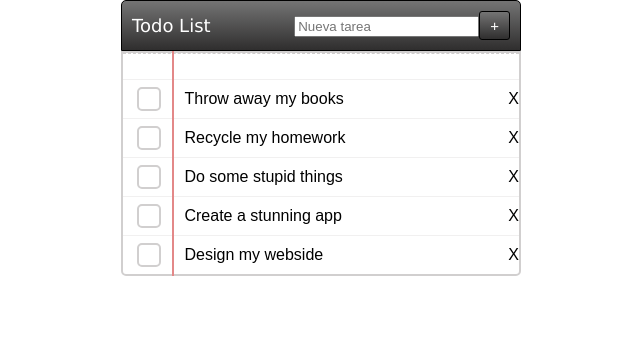
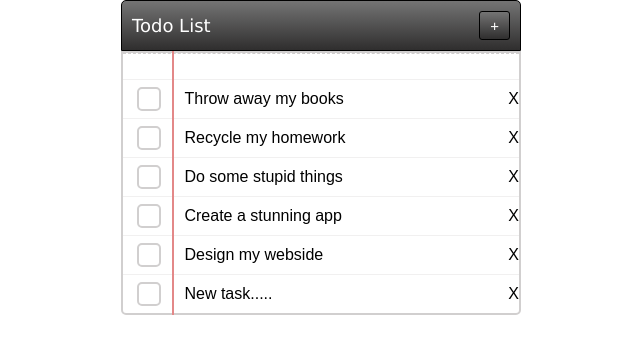
Before and after one commit to BaudraccoA/Trabajo-Final-Integrador-React-master, a React (Vite) app: page / in a window 1280 px wide. Shown: the top 354 px of the page, without its empty margins (319-959 px from the left). Built offline with nearby package versions, Linux system fonts and the light colour scheme; a web font is replaced by a local one.

Commit message:
se agrega cambios para agregar yarea desde la lista

```diff
--- a/package.json
+++ b/package.json
@@ -11,7 +11,8 @@
   },
   "dependencies": {
     "react": "^18.2.0",
-    "react-dom": "^18.2.0"
+    "react-dom": "^18.2.0",
+    "react-router-dom": "^6.20.0"
   },
   "devDependencies": {
     "@types/react": "^18.2.15",
--- a/src/Components/Task/TaskForm.jsx
+++ b/src/Components/Task/TaskForm.jsx
@@ -1,9 +1,17 @@
+
 import React, { useState } from 'react';
 import './TaskForm.css';
 
-const TaskForm = ({onAddTask}) => {
+const TaskForm = ({ onAddTask }) => {
   const [newTaskDescription, setNewTaskDescription] = useState('');
 
+  const handleButtonClick = () => {
+    // Verificar que haya una descripción antes de agregar la tarea
+    if (newTaskDescription.trim() !== '') {
+      onAddTask(newTaskDescription);
+      setNewTaskDescription('');
+    }
+  };
 
   //Para guardar en el Local Storage del navegador el valor.
   const handleSubmit = (e) => {
@@ -11,34 +19,19 @@ const TaskForm = ({onAddTask}) => {
     localStorage.setItem('tasks', newTaskDescription );
     setNewTaskDescription('');
     onAddTask(newTaskDescription)
-  };
-
-  // Con enter se agrega la tarea una vez escrita en el input
-  /*const handleKeyDown = (e) => {
-    if (e.key === 'Enter') {
-      handleAddTask();
-    }
-  };*/
+    };
 
   return (
     <div className="todo-list-container">
-      <div className="header">
-        <div className="title">Todo List</div>
-        <form onSubmit={handleSubmit}>
-          <input
-            type="text"
-            placeholder="Nueva tarea"
-            value={newTaskDescription}
-            onChange={(e) => setNewTaskDescription(e.target.value)}
-           // onKeyDown={handleKeyDown}
-          />
-          <button className="add-button" >
-            +
+     <div className="header">
+      <div className="title">Todo List</div>
+        <div className="add-button-container">
+         <button className="add-button" onClick={handleButtonClick}>
+           +
           </button>
-          </form>
         </div>
       </div>
-
+    </div>
   );
 };
 
--- a/src/Components/Task/TaskItem.jsx
+++ b/src/Components/Task/TaskItem.jsx
@@ -1,20 +1,64 @@
 import React, { useState } from 'react';
 import './TaskItem.css';
 
-const TaskItem = ({ task, onTaskComplete, onDeleteTask }) => {
-  const [completed, setCompleted] = useState(false);
+  const TaskItem = ({ task, onTaskComplete, onDeleteTask, onEditTask }) => {
+    const [isEditing, setIsEditing] = useState(false);
+    const [editedDescription, setEditedDescription] = useState(task.description);
 
   const handleComplete = () => {
-    setCompleted(!completed);
-    onTaskComplete(task.id, !completed);
+    onTaskComplete(task.id, !task.completed);
   };
 
+  const handleEdit = () => {
+    setIsEditing(true);
+    // Set el valor inicial del campo de edición al valor actual de la tarea
+    setEditedDescription(task.description);
+  };
+
+  const handleInputChange = (e) => {
+    setEditedDescription(e.target.value);
+  };
+
+  const handleSaveEdit = () => {
+     // Guardar cambios al presionar el botón "+"
+    onEditTask(task.id, editedDescription);
+    setIsEditing(false);
+  };
+
+  const handleBlur = () => {
+    // Guardar cambios al hacer clic fuera del campo de edición
+    handleSaveEdit();
+  };
+
+  const handleKeyDown = (e) => {
+    // Guardar cambios al presionar "Enter"
+    if (e.key === 'Enter') {
+      handleSaveEdit();
+    }
+  };
+
+
   return (
-    <div className={`task-row ${completed ? 'completed' : ''}`}>
+   <div className={`task-row ${task.completed ? 'completed' : ''}`}>
       <div className="left-column">
         <div className="event-square" onClick={handleComplete}></div>
       </div>
-      <div className="right-column">{task.description}</div>
+      <div className="right-column">
+        { isEditing ? (
+          <>
+            <input
+              type="text"
+              value={editedDescription}
+              onChange={handleInputChange}
+              onBlur={handleBlur}
+              onKeyDown={handleKeyDown}
+            />
+
+          </>
+        ) : (
+          <div onClick={handleEdit}>{task.description}</div>
+        )}
+      </div>
       <div className="delete-button" onClick={() => onDeleteTask(task.id)}>
         X
       </div>
--- a/src/Components/Task/TaskList.jsx
+++ b/src/Components/Task/TaskList.jsx
@@ -2,7 +2,7 @@ import React from 'react';
 import './TaskList.css';
 import TaskItem from './TaskItem';
 
-const TaskList = ({ tasks, onTaskComplete, onDeleteTask }) => {
+const TaskList = ({ tasks, onTaskComplete, onDeleteTask, onEditTask, editingTaskId }) => {
   return (
     <div className="task-list-container">
       <div className='vertical-line'></div>
@@ -14,6 +14,7 @@ const TaskList = ({ tasks, onTaskComplete, onDeleteTask }) => {
             task={task}
             onTaskComplete={onTaskComplete}
             onDeleteTask={onDeleteTask}
+            onEditTask={onEditTask}
           />
         ))}
       </div>
--- a/src/main.jsx
+++ b/src/main.jsx
@@ -2,7 +2,6 @@ import React, { useState } from 'react';
 import ReactDOM from 'react-dom/client';
 import TaskList from './Components/Task/TaskList';
 import TaskForm from './Components/Task/TaskForm';
-
 
 const MainApp = () => {
  const [tasks, setTasks] = useState([
@@ -11,30 +10,49 @@ const MainApp = () => {
  { id: 3, description: 'Do some stupid things' },
  { id: 4, description: 'Create a stunning app' },
  { id: 5, description: 'Design my webside' },
+ { id: 6, description: 'New task.....' },
 
-        // ... otras tareas
+// ... Otras tareas
  ]);
 
 
 const handleTaskComplete = (taskId, completed) => {
 
 const updatedTasks = tasks.map((task) =>
-      task.id === taskId ? { ...task, completed } : task
+ task.id === taskId ? { ... task, completed } : task
  );
  setTasks(updatedTasks);
  };
 
 const handleAddTask = (newTaskDescription) => {
-    // lógica para agregar una nueva tarea
+ //lógica para agregar una nueva tarea
  const newTask = {
  id: tasks.length + 1,
  description: newTaskDescription,
  };
-    setTasks([...tasks, newTask]);
+ setTasks([... tasks, newTask]);
+ };
+
+ /*const handleEditTask = (taskId, description) => {
+  setEditingTaskId({ id: taskId, description });
+};*/
+const handleEditTask = (taskId, description) => {
+  const updatedTasks = tasks.map((task) =>
+    task.id === taskId ? { ...task, description } : task
+  );
+  setTasks(updatedTasks);
+};
+
+const handleSaveEdit = (taskId, newDescription) => {
+  const updatedTasks = tasks.map((task) =>
+    task.id === taskId ? { ...task, description: newDescription } : task
+  );
+  setTasks(updatedTasks);
+  /*setEditingTaskId(null);*/
 };
 
 const handleDeleteTask = (taskId) => {
-    // Filtrar las tareas para eliminar la tarea
+ //Filtrar las tareas para eliminar la tarea
  const updatedTasks = tasks.filter((task) => task.id !== taskId);
  setTasks(updatedTasks);
  };
@@ -42,7 +60,12 @@ const MainApp = () => {
 return (
  <React.StrictMode>
  <TaskForm onAddTask={handleAddTask}/>
-      <TaskList tasks={tasks} onTaskComplete={handleTaskComplete} onDeleteTask={handleDeleteTask} />
+ <TaskList tasks={tasks}
+  onTaskComplete={handleTaskComplete}
+  onDeleteTask={handleDeleteTask}
+  onEditTask={handleEditTask}
+  onSaveEdit={handleSaveEdit}
+  /*editingTaskId={editingTaskId}*/ />
  </React.StrictMode>
  );
 };
```
Also changed, not shown: src/Components/Task/TaskInput.jsx (deleted, +0 -28 lines), 1 other file (tests, documents, lock files or other folders). Lines whose indentation alone changed are shown as unchanged.
